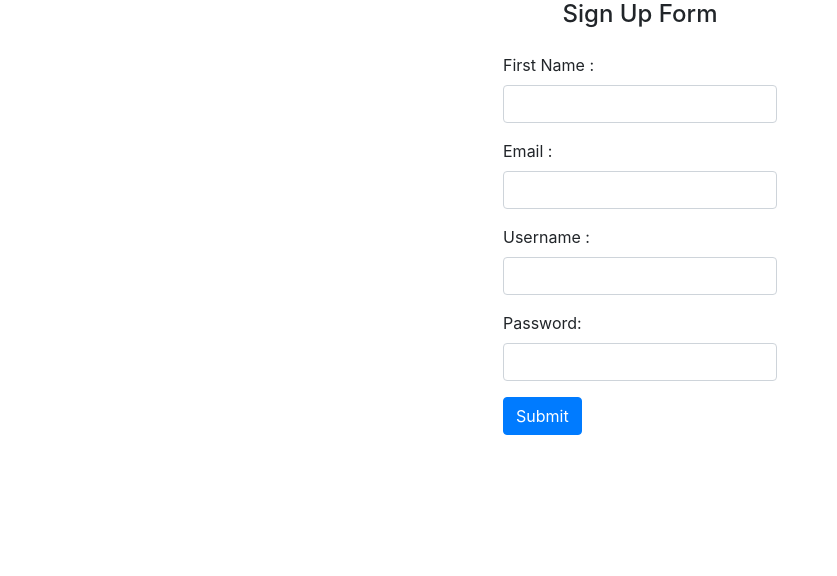
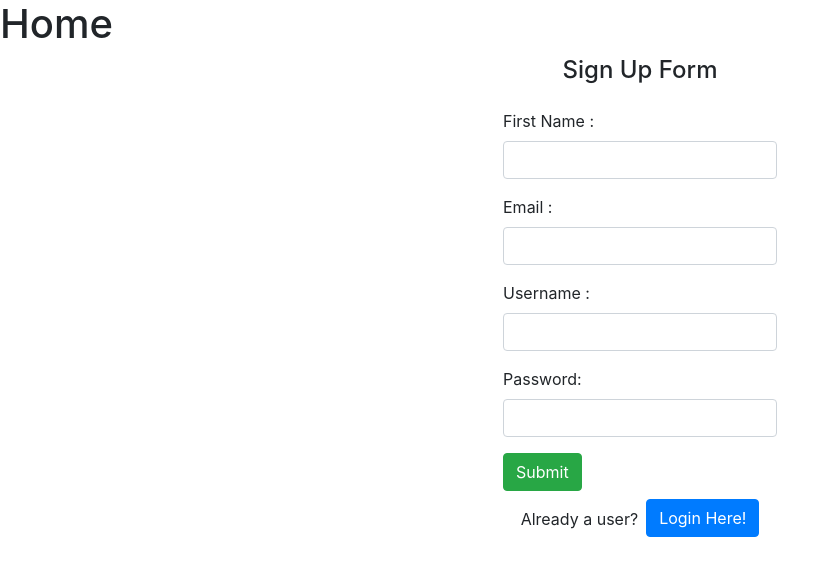
Before and after one commit to debanshu08/FlaskForm, a React (Create React App) app in the folder Frontend/: page / in a window 1280 px wide. Shown: the top 576 px of the page, without its empty margins (0-837 px from the left). Built offline with nearby package versions, Linux system fonts and the light colour scheme.

Commit message:
Changed Structure of Code

```diff
--- a/Frontend/src/App.js
+++ b/Frontend/src/App.js
@@ -1,27 +1,22 @@
 import React from 'react';
-import Form from './Form';
+// import Form from './Form';
 import Login from './Login';
-import { BrowserRouter as Router, Route,Switch } from "react-router-dom";
+import { BrowserRouter,Switch } from "react-router-dom";
 import Landing from './Landing';
+import Home from './Home';
+import PublicRoute from './PublicRoute';
+import PrivateRoute from './PrivateRoute';
 
 
 function App() {
     return (
-        <Router>
-        <div>
-            <Switch>
-                <Route exact path="/">
-                    <Form/>
-                </Route>
-                <Route path="/login">
-            <Login/>
-            </Route>
-            <Route path="/landing">
-            <Landing/>
-            </Route>
-            </Switch>
-        </div>
-        </Router>
+        <BrowserRouter>
+        <Switch>
+          <PublicRoute restricted={false} component={Home} path="/" exact />
+          <PublicRoute restricted={true} component={Login} path="/login" exact />
+          <PrivateRoute component={Landing} path="/landing" exact />
+        </Switch>
+      </BrowserRouter>
     )
 }
 
--- a/Frontend/src/Form.js
+++ b/Frontend/src/Form.js
@@ -51,8 +51,20 @@ return (
                         <label for="password">Password:</label>
                         <input class="form-control" type="password" id="password" name="password" value={formdata.password} onChange={handleChange} />
                     </div>
-                    <button type="submit" className="btn btn-primary">Submit</button>
+                    <button type="submit" className="btn btn-success">Submit</button>
                 </form>
+            </div>
+        </div>
+        <div className= "row">
+            <div className="col-md-12 d-flex justify-content-center">
+            <div className = "d-flex mt-2">
+                    <p className="mt-2">Already a user?</p>
+                    <div>
+                    <button className="btn btn-primary ml-2 mb-2" onClick = {
+                        ()=>history.push('/login')
+                    }>Login Here!</button>
+                    </div>
+                </div>
             </div>
         </div>
     </div>
--- /dev/null
+++ b/Frontend/src/Home.js
@@ -0,0 +1,36 @@
+import React, { Component } from 'react';
+import { logout, isLogin } from './utils';
+// import { Link } from 'react-router-dom';
+import Form from './Form';
+
+class Home extends Component {
+
+    constructor(props) {
+        super(props);
+
+        this.state = {
+            isLogin: isLogin()
+        }
+    }
+    handleLogout = () => {
+        logout();
+        this.setState({
+            isLogin: false
+        })
+    }
+
+    render() {
+        return (
+            <div>
+                <h1>Home</h1>
+
+                {this.state.isLogin ?
+                    <button onClick={() => this.handleLogout()}>Click here to log out</button>
+                    : <Form/>
+                }
+            </div>
+        );
+    }
+}
+
+export default Home;
--- a/Frontend/src/Landing.js
+++ b/Frontend/src/Landing.js
@@ -1,51 +1,53 @@
-import React, { useState, useEffect } from 'react'
-import axios from 'axios';
-import { useHistory } from 'react-router-dom';
-function Landing() {
-    const access_token = window.localStorage.getItem('jwt')
-    console.log(access_token)
-    const [auth, setAuth] = useState(false);
-    const [userno,setUserNo] = useState("");
+import React from 'react';
+// import React, { useState, useEffect } from 'react'
+// import axios from 'axios';
+// import { useHistory } from 'react-router-dom';
+import { logout, isLogin } from './utils';
+import {useHistory} from 'react-router-dom';
+function Landing(props) {
+    // const access_token = window.localStorage.getItem('jwt')
+    // console.log(access_token)
+    // // const [auth, setAuth] = useState(false);
+    // // const [userno,setUserNo] = useState("");
     const history = useHistory();
-    const handleClick = () => {
-        history.push('/login');
-    }
-    const handleLogout = () => {
-        localStorage.removeItem('jwt');
-        history.push('/login');
-    }
-    useEffect(() => {
-        if (access_token) {
-            axios.get('http://127.0.0.1:5000/landing', {
-                headers: {
-                    'Authorization': `Bearer ${access_token}`
-                }
-            })
-                .then((res) => {
-                    console.log(res)
-                    setUserNo(res.data.logged_in_as)
-                    setAuth(true);
-                })
-                .catch((error) => {
-                    console.error(error)
-                    history.push('/login');
-                })
-        }
-        else {
-            alert('Login')
-            history.push("/login");
-        }
-    }, []);
+    // const handleClick = () => {
+    //     history.push('/login');
+    // }
+    // const handleLogout = () => {
+    //     localStorage.removeItem('jwt');
+    //     history.push('/login');
+    // }
+    // useEffect(() => {
+    //     if (access_token) {
+    //         axios.get('http://127.0.0.1:5000/landing', {
+    //             headers: {
+    //                 'Authorization': `Bearer ${access_token}`
+    //             }
+    //         })
+    //             .then((res) => {
+    //                 console.log(res)
+    //                 setUserNo(res.data.logged_in_as)
+    //                 setAuth(true);
+    //             })
+    //             .catch((error) => {
+    //                 console.error(error)
+    //                 history.push('/login');
+    //             })
+    //     }
+    //     else {
+    //         alert('Login')
+    //         history.push("/login");
+    //     }
+    // }, []);
 
+const handleLogout = ()=>{
+    logout();
+    history.push("/")
+}
     return (
-        auth ? <div>
-            <p> Hey Mr User Number {userno} !</p>
-            <button className="btn btn-primary" onClick={handleLogout}>
-                Click here to logout
-            </button>
-        </div> : <div>
-            You need to Login!
-            <button onClick={handleClick}>Click here to Login</button>
+        <div>
+             <p> Hey Man!</p>
+             <button onClick={handleLogout}>Click to Logout</button>
         </div>
     )
 
--- a/Frontend/src/Login.js
+++ b/Frontend/src/Login.js
@@ -1,24 +1,28 @@
 import React, { useState } from "react";
 import axios from "axios";
-import { useHistory } from "react-router-dom";
+// import { useHistory } from "react-router-dom";
+import { login } from './utils';
 
-function Login() {
+function Login(props) {
   const [formdata, setFormData] = useState({
     username: "",
     password: "",
   });
-  const history = useHistory();
+  // const history = useHistory();
   const handleChange = (e) => {
     //Handle change for all form elements together.
     setFormData({ ...formdata, [e.target.name]: e.target.value });
   };
+  const handleSignUp = ()=>{
+    props.history.push("/")
+  }
   const handleSubmit = (e) => {
     e.preventDefault();
     console.log(
       `Username: ${formdata.username} Password: ${formdata.password}`
     );
     axios
-      .post("http://127.0.0.1:5000/login",{
+      .post("http://127.0.0.1:5000/login", {
         headers: {
           "Access-Control-Allow-Origin": "*",
           "Access-Control-Allow-Credentials": "true",
@@ -29,8 +33,10 @@ function Login() {
       .then((res) => {
         console.log(res);
         console.log(res.data.token);
-        window.localStorage.setItem("jwt", res.data.token);
-        history.push("/landing");
+        // window.localStorage.setItem("jwt", res.data.token);
+        // history.push("/landing");
+        login(res.data.token);
+        props.history.push("/landing");
       })
       .catch((err) => {
         const errMessage = err.response.data;
@@ -49,7 +55,7 @@ function Login() {
           });
         }
         if ("error" in errMessage) {
-          history.push("/");
+          props.history.push("/");
           alert("User Doesn't exist, signup!");
         }
       });
@@ -82,10 +88,22 @@ function Login() {
                 onChange={handleChange}
               />
             </div>
-            <button type="submit" className="btn btn-primary">
+            <button type="submit" className="btn btn-success">
               Submit
             </button>
           </form>
+        </div>
+      </div>
+      <div className="row">
+        <div className="col-md-12 d-flex justify-content-center">
+          <div className="d-flex mt-2">
+            <p className="mt-2">New User?</p>
+            <div>
+              <button className="btn btn-primary ml-2 mb-2" onClick={handleSignUp}>
+                Sign Up Here!
+              </button>
+            </div>
+          </div>
         </div>
       </div>
     </div>
--- /dev/null
+++ b/Frontend/src/PrivateRoute.js
@@ -0,0 +1,18 @@
+import React from 'react';
+import { Route, Redirect } from 'react-router-dom';
+import { isLogin } from './utils';
+
+const PrivateRoute = ({component: Component, ...rest}) => {
+    return (
+
+        // Show the component only when the user is logged in
+        // Otherwise, redirect the user to /signin page
+        <Route {...rest} render={props => (
+            isLogin() ?
+                <Component {...props} />
+            : <Redirect to="/login" />
+        )} />
+    );
+};
+
+export default PrivateRoute;
--- /dev/null
+++ b/Frontend/src/PublicRoute.js
@@ -0,0 +1,15 @@
+import React from 'react';
+import { Route, Redirect } from 'react-router-dom';
+import { isLogin } from './utils';
+
+const PublicRoute = ({component: Component, restricted, ...rest}) => {
+    return (
+        <Route {...rest} render={props => (
+            isLogin() && restricted ?
+                <Redirect to="/landing" />
+            : <Component {...props} />
+        )} />
+    );
+};
+
+export default PublicRoute;
--- /dev/null
+++ b/Frontend/src/utils/index.js
@@ -0,0 +1,16 @@
+const TOKEN_KEY = 'jwt';
+
+export const login = (token) => {
+    localStorage.setItem(TOKEN_KEY, token);
+}
+
+export const logout = () => {
+    localStorage.removeItem(TOKEN_KEY);
+}
+
+export const isLogin = () => {
+    if (localStorage.getItem(TOKEN_KEY)) {
+        return true;
+    }
+    return false;
+}
```
